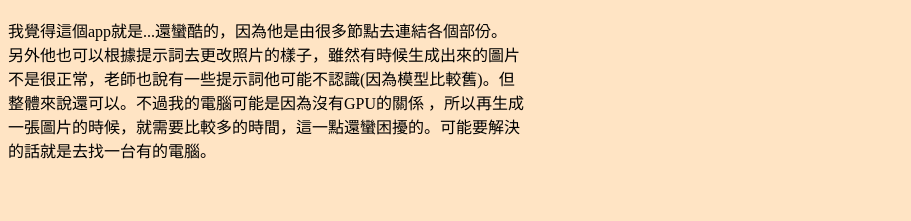
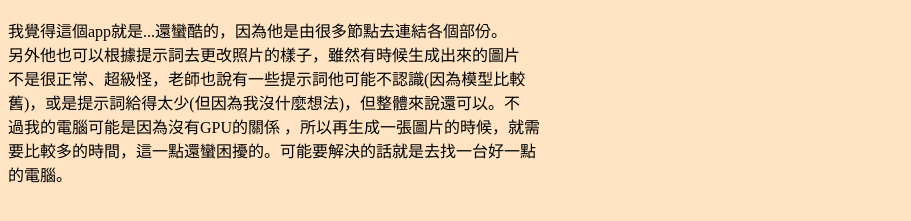
Before and after one commit to ritalo-so2/ai-programing, a plain HTML site: page index.html in a window 1280 px wide. Shown: the part 575-796 px from the top of the page, without its empty margins (0-911 px from the left). Drawn offline with Linux system fonts and the light colour scheme.

Commit message:
add word

```diff
--- a/index.html
+++ b/index.html
@@ -42,10 +42,11 @@
  <p>
  我覺得這個app就是...還蠻酷的，因為他是由很多節點去連結各個部份。<br>
  另外他也可以根據提示詞去更改照片的樣子，雖然有時候生成出來的圖片<br>
- 不是很正常，老師也說有一些提示詞他可能不認識(因為模型比較舊)。但<br>
- 整體來說還可以。不過我的電腦可能是因為沒有GPU的關係 ，所以再生成<br>
- 一張圖片的時候，就需要比較多的時間，這一點還蠻困擾的。可能要解決<br>
- 的話就是去找一台有的電腦。
+ 不是很正常、超級怪，老師也說有一些提示詞他可能不認識(因為模型比較<br>
+ 舊)，或是提示詞給得太少(但因為我沒什麼想法)，但整體來說還可以。不<br>
+ 過我的電腦可能是因為沒有GPU的關係 ，所以再生成一張圖片的時候，就需<br>
+ 要比較多的時間，這一點還蠻困擾的。可能要解決的話就是去找一台好一點<br>
+ 的電腦。<br>
  </p>
 </body>
 </html>
```
